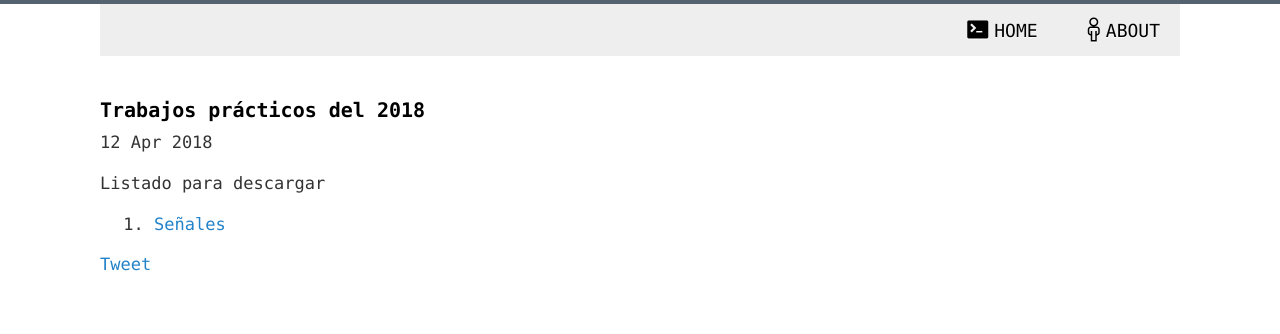
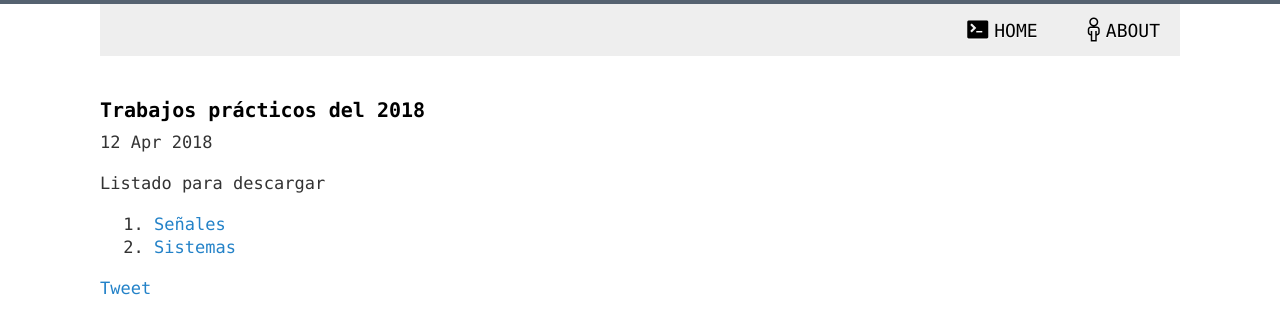
Before and after one commit to 1nv1/UTN-FRN-ASS, a Jekyll site: the page built from _posts/2018-04-12-TPs2018.markdown, in a window 1280 px wide. Shown: the top 334 px of the page. Built offline with Jekyll 4.4.1, drawn with Linux system fonts in a browser that asks for light colours; comment, search, counter and statistics services are not loaded.

Commit message:
TP2
Agrego la primera versión del TP2 del 2018.

```diff
--- a/_posts/2018-04-12-TPs2018.markdown
+++ b/_posts/2018-04-12-TPs2018.markdown
@@ -10,3 +10,4 @@ categories:
 Listado para descargar
 
 1. <a href="https://drive.google.com/file/d/1kCsngCaldpSPECQn5H5nL__0af_kcLi2/view?usp=sharing" target="_blank">Señales</a>
+2. <a href="https://drive.google.com/open?id=1iafH4QHIbBRBe15VKdkUwu0xr1lqQWZO" target="_blank">Sistemas</a>
```
